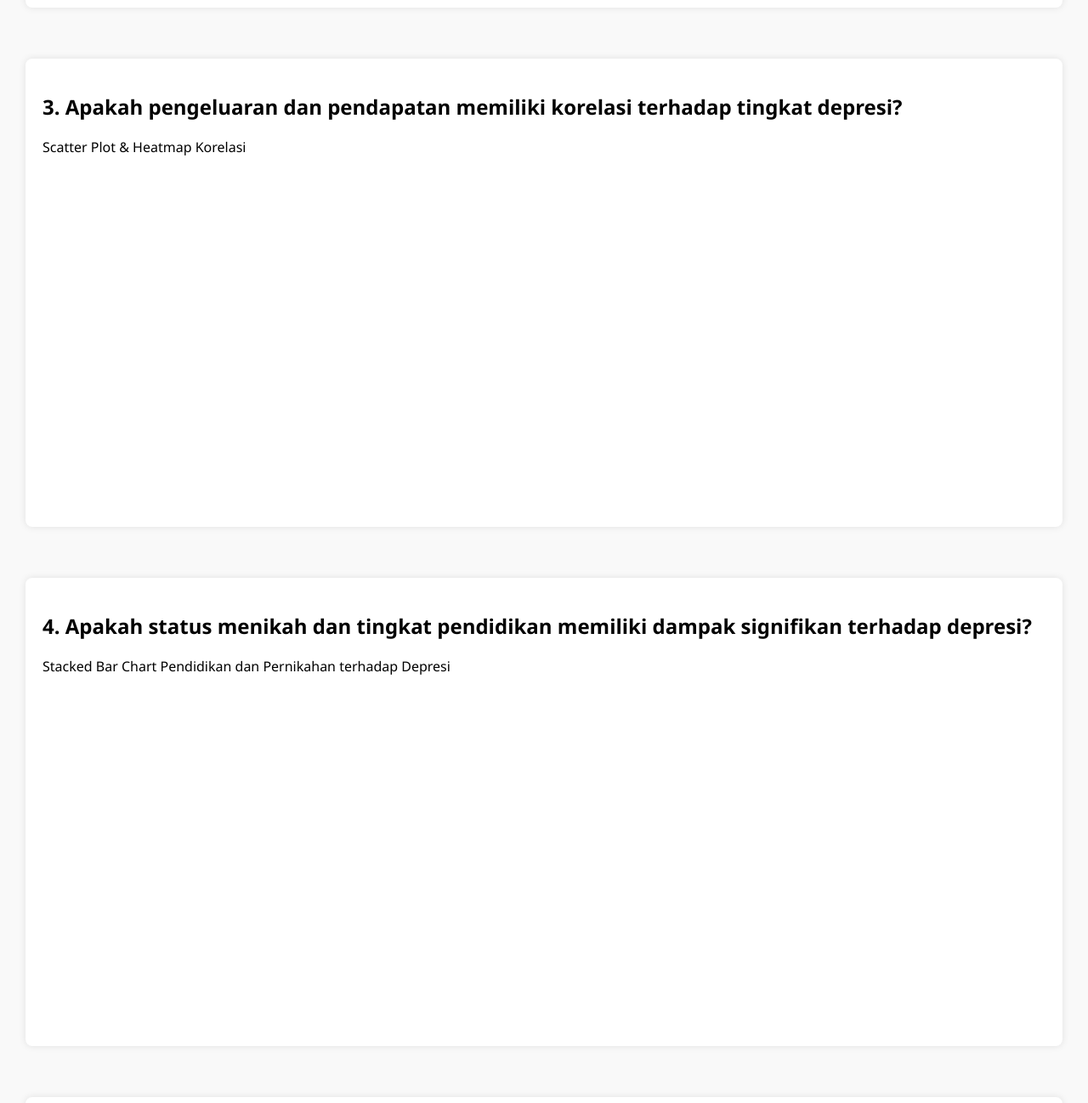
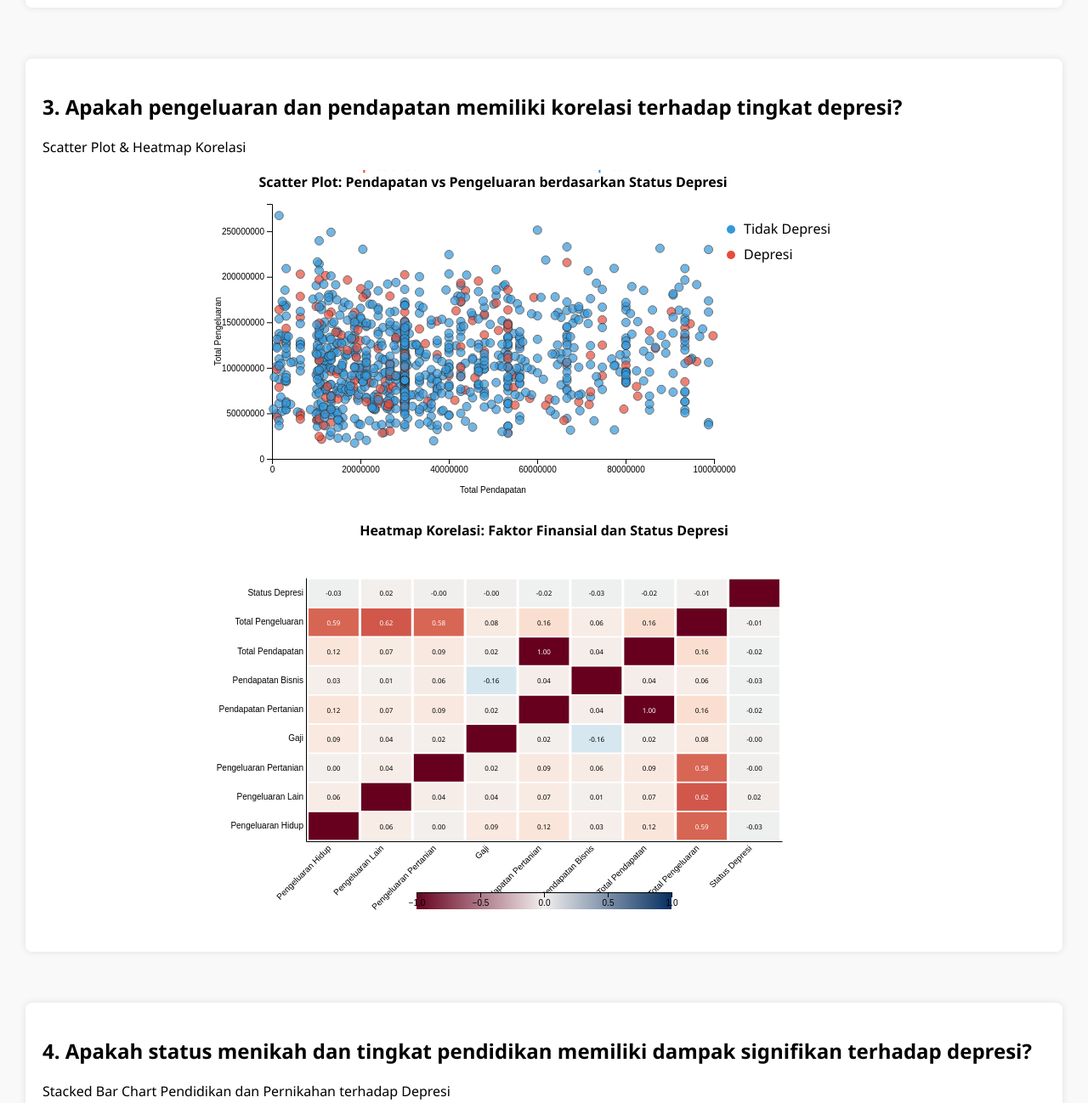
Before and after one commit to haikalaulia/visdat, a plain HTML site: page index.html in a window 1280 px wide. Shown: the part 1247-2545 px from the top of the page at 85% size. Drawn offline with Linux system fonts and the light colour scheme.

Commit message:
tambah 2,3

```diff
--- a/index.html
+++ b/index.html
@@ -19,10 +19,11 @@
   </section>
 
   <!-- 2. Histogram Usia -->
+  <!-- Ubah HTML -->
 <section id="chart-age-histogram">
   <h2>2. Bagaimana distribusi usia antara individu yang mengalami depresi dan yang tidak?</h2>
   <p>Histogram Usia Berdasarkan Status Depresi</p>
-    <svg id="age-histogram" width="700" height="400"></svg>
+  <div id="chart2" class="chart"></div>
   <script src="js/age-histogram.js"></script>
 </section>
 
@@ -30,9 +31,17 @@
 <section id="chart-financial-correlation">
   <h2>3. Apakah pengeluaran dan pendapatan memiliki korelasi terhadap tingkat depresi?</h2>
   <p>Scatter Plot & Heatmap Korelasi</p>
-    <svg id="financial-correlation" width="700" height="400"></svg>
+
+  <!-- Scatter Plot -->
+  <svg id="scatter-plot" width="800" height="400"></svg>
+
+  <!-- Heatmap -->
+  <svg id="heatmap" width="800" height="500"></svg>
+
   <script src="js/financial-correlation.js"></script>
 </section>
+
+
 
   <!-- 4. Stacked Bar Pendidikan dan Pernikahan -->
   <section id="chart-socio-edu-marriage">
--- a/js/age-histogram.js
+++ b/js/age-histogram.js
@@ -0,0 +1,139 @@
+// script2.js - Histogram usia berdasarkan status depresi (side-by-side, proporsi)
+
+d3.csv("b_depressed.csv").then(function(data) {
+    // Parsing dan konversi tipe data
+    data.forEach(d => {
+      d.age = +d.Age;
+      d.depressed = d.depressed === "1" ? "Depresi" : "Tidak Depresi";
+    });
+
+    // Setup SVG dan margin
+    const margin = { top: 40, right: 30, bottom: 50, left: 60 };
+    const width = 600 - margin.left - margin.right;
+    const height = 400 - margin.top - margin.bottom;
+
+    const svg = d3.select("#chart2")
+      .append("svg")
+      .attr("width", width + margin.left + margin.right)
+      .attr("height", height + margin.top + margin.bottom)
+      .append("g")
+      .attr("transform", `translate(${margin.left},${margin.top})`);
+
+    // Subset data berdasarkan status depresi
+    const depresi = data.filter(d => d.depressed === "Depresi");
+    const tidakDepresi = data.filter(d => d.depressed === "Tidak Depresi");
+
+    // Skala X
+    const x = d3.scaleLinear()
+      .domain(d3.extent(data, d => d.age))
+      .range([0, width]);
+
+    const histogram = d3.histogram()
+      .value(d => d.age)
+      .domain(x.domain())
+      .thresholds(x.ticks(20)); // 20 bin usia
+
+    // Hitung bins dan normalisasi
+    const bins1 = histogram(depresi);
+    const bins2 = histogram(tidakDepresi);
+
+    bins1.forEach(bin => bin.normalized = bin.length / depresi.length);
+    bins2.forEach(bin => bin.normalized = bin.length / tidakDepresi.length);
+
+    // Skala Y
+    const y = d3.scaleLinear()
+      .domain([0, d3.max([...bins1, ...bins2], d => d.normalized)])
+      .range([height, 0]);
+
+    // Sumbu X
+    svg.append("g")
+      .attr("transform", `translate(0,${height})`)
+      .call(d3.axisBottom(x));
+
+    // Sumbu Y
+    svg.append("g").call(d3.axisLeft(y));
+
+    // Gridlines
+    svg.append("g")
+      .attr("class", "grid")
+      .call(d3.axisLeft(y)
+        .tickSize(-width)
+        .tickFormat(""))
+      .attr("stroke-opacity", 0.1);
+
+    // Warna
+    const color = {
+      "Depresi": "#e74c3c",
+      "Tidak Depresi": "#3498db"
+    };
+
+    // Lebar batang dibagi dua
+    const barWidth = (x(bins1[0].x1) - x(bins1[0].x0)) / 2 - 1;
+
+    // Bar Depresi
+    svg.selectAll(".bar.depresi")
+      .data(bins1)
+      .enter()
+      .append("rect")
+      .attr("class", "bar depresi")
+      .attr("x", d => x(d.x0))
+      .attr("y", d => y(d.normalized))
+      .attr("width", barWidth)
+      .attr("height", d => height - y(d.normalized))
+      .style("fill", color["Depresi"]);
+
+    // Bar Tidak Depresi
+    svg.selectAll(".bar.tidakdepresi")
+      .data(bins2)
+      .enter()
+      .append("rect")
+      .attr("class", "bar tidakdepresi")
+      .attr("x", d => x(d.x0) + barWidth + 1)
+      .attr("y", d => y(d.normalized))
+      .attr("width", barWidth)
+      .attr("height", d => height - y(d.normalized))
+      .style("fill", color["Tidak Depresi"]);
+
+    // Judul
+    svg.append("text")
+      .attr("x", width / 2)
+      .attr("y", -15)
+      .attr("text-anchor", "middle")
+      .style("font-size", "16px")
+      .text("Distribusi Usia Berdasarkan Status Depresi");
+
+    // Label X
+    svg.append("text")
+      .attr("x", width / 2)
+      .attr("y", height + 40)
+      .attr("text-anchor", "middle")
+      .text("Usia");
+
+    // Label Y
+    svg.append("text")
+      .attr("transform", "rotate(-90)")
+      .attr("x", -height / 2)
+      .attr("y", -45)
+      .attr("text-anchor", "middle")
+      .text("Proporsi Individu");
+
+    // Legend
+    const legend = svg.append("g")
+      .attr("transform", `translate(${width - 130}, 10)`);
+
+    const categories = ["Depresi", "Tidak Depresi"];
+    categories.forEach((cat, i) => {
+      const g = legend.append("g")
+        .attr("transform", `translate(0, ${i * 20})`);
+
+      g.append("rect")
+        .attr("width", 15)
+        .attr("height", 15)
+        .attr("fill", color[cat]);
+
+      g.append("text")
+        .attr("x", 20)
+        .attr("y", 12)
+        .text(cat);
+    });
+  });
--- a/js/financial-correlation.js
+++ b/js/financial-correlation.js
@@ -0,0 +1,320 @@
+document.addEventListener('DOMContentLoaded', function() {
+  // Memuat dan memproses data CSV
+  d3.csv('b_depressed.csv').then(function(data) {
+    // Mengubah nilai string menjadi angka
+    data.forEach(d => {
+      d.living_expenses = +d.living_expenses;
+      d.other_expenses = +d.other_expenses;
+      d.farm_expenses = +d.farm_expenses;
+      d.total_expenses = +d.living_expenses + +d.other_expenses + +d.farm_expenses;
+
+      d.incoming_salary = +d.incoming_salary;
+      d.incoming_own_farm = +d.incoming_own_farm;
+      d.incoming_business = +d.incoming_business;
+      d.incoming_no_business = +d.incoming_no_business;
+      d.incoming_agricultural = +d.incoming_agricultural;
+      d.total_income = +d.incoming_salary + +d.incoming_own_farm + +d.incoming_business +
+                       +d.incoming_no_business + +d.incoming_agricultural;
+
+      d.depressed = +d.depressed;
+    });
+
+    // Membuat dua visualisasi: Scatter Plot dan Heatmap
+    buatScatterPlot(data);
+    buatHeatmap(data);
+  }).catch(function(error) {
+    console.error('Kesalahan saat memuat file CSV:', error);
+    document.getElementById('financial-correlation').innerHTML =
+      '<text x="50%" y="50%" text-anchor="middle">Kesalahan memuat data: ' + error.message + '</text>';
+  });
+});
+
+function buatScatterPlot(data) {
+  // Mengatur dimensi dan margin
+  const margin = {top: 40, right: 100, bottom: 60, left: 80};
+  const width = 700 - margin.left - margin.right;
+  const height = 400 - margin.top - margin.bottom;
+
+  // Membuat elemen SVG
+  const svg = d3.select('#scatter-plot')
+    .append('g')
+      .attr('class', 'scatter-plot')
+      .attr('transform', `translate(${margin.left},${margin.top})`);
+
+  // Mengatur skala
+  const xScale = d3.scaleLinear()
+    .domain([0, d3.max(data, d => d.total_income)])
+    .nice()
+    .range([0, width]);
+
+  const yScale = d3.scaleLinear()
+    .domain([0, d3.max(data, d => d.total_expenses)])
+    .nice()
+    .range([height, 0]);
+
+  // Menambahkan sumbu X dan Y dengan format angka yang bersih
+  svg.append('g')
+    .attr('class', 'x-axis')
+    .attr('transform', `translate(0,${height})`)
+    .call(d3.axisBottom(xScale).ticks(5).tickFormat(d3.format('.0f')))
+    .append('text')
+      .attr('class', 'axis-label')
+      .attr('x', width / 2)
+      .attr('y', 40)
+      .attr('fill', 'black')
+      .attr('text-anchor', 'middle')
+      .text('Total Pendapatan');
+
+  svg.append('g')
+    .attr('class', 'y-axis')
+    .call(d3.axisLeft(yScale).ticks(5).tickFormat(d3.format('.0f')))
+    .append('text')
+      .attr('class', 'axis-label')
+      .attr('transform', 'rotate(-90)')
+      .attr('x', -height / 2)
+      .attr('y', -60)
+      .attr('fill', 'black')
+      .attr('text-anchor', 'middle')
+      .text('Total Pengeluaran');
+
+  // Menambahkan titik-titik scatter plot
+  svg.append('g')
+    .selectAll('circle')
+    .data(data)
+    .enter()
+    .append('circle')
+      .attr('cx', d => xScale(d.total_income))
+      .attr('cy', d => yScale(d.total_expenses))
+      .attr('r', 5)
+      .attr('fill', d => d.depressed === 1 ? '#e74c3c' : '#3498db') // Merah untuk depresi, Biru untuk tidak depresi
+      .attr('stroke', '#333')
+      .attr('stroke-width', 1)
+      .attr('opacity', 0.7)
+      .append('title')
+        .text(d => `ID: ${d.Survey_id}\nPendapatan: ${d3.format(',')(d.total_income)}\nPengeluaran: ${d3.format(',')(d.total_expenses)}\nStatus: ${d.depressed === 1 ? 'Depresi' : 'Tidak Depresi'}`);
+
+  // Menambahkan legenda
+  const legend = svg.append('g')
+    .attr('class', 'legend')
+    .attr('transform', `translate(${width + 10}, 20)`);
+
+  // Tidak depresi
+  legend.append('circle')
+    .attr('cx', 10)
+    .attr('cy', 10)
+    .attr('r', 5)
+    .attr('fill', '#3498db');
+
+  legend.append('text')
+    .attr('x', 25)
+    .attr('y', 15)
+    .text('Tidak Depresi');
+
+  // Depresi
+  legend.append('circle')
+    .attr('cx', 10)
+    .attr('cy', 40)
+    .attr('r', 5)
+    .attr('fill', '#e74c3c');
+
+  legend.append('text')
+    .attr('x', 25)
+    .attr('y', 45)
+    .text('Depresi');
+
+  // Menambahkan judul
+  svg.append('text')
+    .attr('class', 'chart-title')
+    .attr('x', width / 2)
+    .attr('y', -20)
+    .attr('text-anchor', 'middle')
+    .attr('font-size', '16px')
+    .attr('font-weight', 'bold')
+    .text('Scatter Plot: Pendapatan vs Pengeluaran berdasarkan Status Depresi');
+
+  // Menghitung jumlah Depresi dan Tidak Depresi
+  const depresiCount = data.filter(d => d.depressed === 1).length;
+  const tidakDepresiCount = data.filter(d => d.depressed === 0).length;
+
+  // Menampilkan jumlah Depresi dan Tidak Depresi di atas grafik
+  svg.append('text')
+    .attr('x', width / 4)
+    .attr('y', -40)
+    .attr('text-anchor', 'middle')
+    .attr('font-size', '14px')
+    .attr('font-weight', 'bold')
+    .attr('fill', '#e74c3c')
+    .text(`Depresi: ${depresiCount}`);
+
+  svg.append('text')
+    .attr('x', (width / 4) * 3)
+    .attr('y', -40)
+    .attr('text-anchor', 'middle')
+    .attr('font-size', '14px')
+    .attr('font-weight', 'bold')
+    .attr('fill', '#3498db')
+    .text(`Tidak Depresi: ${tidakDepresiCount}`);
+}
+
+
+
+function buatHeatmap(data) {
+  // Menghitung matriks korelasi
+  const hitungKorelasi = (values1, values2) => {
+    const n = values1.length;
+    if (n === 0) return 0;
+
+    let sum1 = 0, sum2 = 0, sum1Sq = 0, sum2Sq = 0, pSum = 0;
+    for (let i = 0; i < n; i++) {
+      sum1 += values1[i];
+      sum2 += values2[i];
+      sum1Sq += values1[i] ** 2;
+      sum2Sq += values2[i] ** 2;
+      pSum += values1[i] * values2[i];
+    }
+
+    const num = pSum - (sum1 * sum2 / n);
+    const den = Math.sqrt((sum1Sq - sum1 ** 2 / n) * (sum2Sq - sum2 ** 2 / n));
+    return den === 0 ? 0 : num / den;
+  };
+
+  // Mendefinisikan variabel finansial untuk dianalisis
+  const variabel = [
+    { name: 'Pengeluaran Hidup', key: 'living_expenses' },
+    { name: 'Pengeluaran Lain', key: 'other_expenses' },
+    { name: 'Pengeluaran Pertanian', key: 'farm_expenses' },
+    { name: 'Gaji', key: 'incoming_salary' },
+    { name: 'Pendapatan Pertanian', key: 'incoming_agricultural' },
+    { name: 'Pendapatan Bisnis', key: 'incoming_business' },
+    { name: 'Total Pendapatan', key: 'total_income' },
+    { name: 'Total Pengeluaran', key: 'total_expenses' },
+    { name: 'Status Depresi', key: 'depressed' }
+  ];
+
+  // Menghitung matriks korelasi
+  const matriksKorelasi = [];
+  for (let i = 0; i < variabel.length; i++) {
+    matriksKorelasi[i] = [];
+    for (let j = 0; j < variabel.length; j++) {
+      const values1 = data.map(d => +d[variabel[i].key]);
+      const values2 = data.map(d => +d[variabel[j].key]);
+      matriksKorelasi[i][j] = hitungKorelasi(values1, values2);
+    }
+  }
+
+  // Mengatur dimensi dan margin untuk heatmap
+  const margin = {top: 80, right: 20, bottom: 110, left: 120};
+  const width = 700 - margin.left - margin.right;
+  const height = 500 - margin.top - margin.bottom;
+
+  // Membuat elemen SVG
+  const svg = d3.select('#heatmap')
+    .append('g')
+      .attr('class', 'heatmap')
+      .attr('transform', `translate(${margin.left},${margin.top})`);
+
+  // Mengatur skala
+  const x = d3.scaleBand()
+    .range([0, width])
+    .domain(variabel.map(d => d.name))
+    .padding(0.05);
+
+  const y = d3.scaleBand()
+    .range([height, 0])
+    .domain(variabel.map(d => d.name))
+    .padding(0.05);
+
+  // Skala warna untuk nilai korelasi (-1 hingga 1)
+  const skalawarna = d3.scaleSequential()
+    .interpolator(d3.interpolateRdBu)
+    .domain([1, -1]);
+
+  // Menambahkan sumbu X dan Y
+  svg.append('g')
+    .attr('transform', `translate(0,${height})`)
+    .call(d3.axisBottom(x).tickSize(0))
+    .selectAll('text')
+      .style('text-anchor', 'end')
+      .attr('dx', '-.8em')
+      .attr('dy', '.15em')
+      .attr('transform', 'rotate(-45)');
+
+  svg.append('g')
+    .call(d3.axisLeft(y).tickSize(0));
+
+  // Membuat dan mengisi sel heatmap
+  for (let i = 0; i < variabel.length; i++) {
+    for (let j = 0; j < variabel.length; j++) {
+      svg.append('rect')
+        .attr('x', x(variabel[j].name))
+        .attr('y', y(variabel[i].name))
+        .attr('width', x.bandwidth())
+        .attr('height', y.bandwidth())
+        .style('fill', skalawarna(matriksKorelasi[i][j]))
+        .append('title')
+          .text(`${variabel[i].name} vs ${variabel[j].name}: ${matriksKorelasi[i][j].toFixed(2)}`);
+
+      // Menambahkan teks korelasi
+      if (i !== j) { // Lewati diagonal (selalu 1)
+        svg.append('text')
+          .attr('x', x(variabel[j].name) + x.bandwidth() / 2)
+          .attr('y', y(variabel[i].name) + y.bandwidth() / 2)
+          .attr('text-anchor', 'middle')
+          .attr('dominant-baseline', 'central')
+          .attr('font-size', '8px')
+          .attr('fill', Math.abs(matriksKorelasi[i][j]) > 0.5 ? '#fff' : '#000')
+          .text(matriksKorelasi[i][j].toFixed(2));
+      }
+    }
+  }
+
+  // Menambahkan judul
+  svg.append('text')
+    .attr('class', 'heatmap-title')
+    .attr('x', width / 2)
+    .attr('y', -50)
+    .attr('text-anchor', 'middle')
+    .attr('font-size', '16px')
+    .attr('font-weight', 'bold')
+    .text('Heatmap Korelasi: Faktor Finansial dan Status Depresi');
+
+  // Menambahkan legenda warna
+  const legendWidth = 300;
+  const legendHeight = 20;
+
+  const legendX = d3.scaleLinear()
+    .domain([-1, 1])
+    .range([0, legendWidth]);
+
+  const legendAxis = d3.axisBottom()
+    .scale(legendX)
+    .ticks(5);
+
+  const defs = svg.append('defs');
+
+  const linearGradient = defs.append('linearGradient')
+    .attr('id', 'linear-gradient');
+
+  linearGradient.selectAll('stop')
+    .data([
+      {offset: '0%', color: skalawarna(1)},
+      {offset: '50%', color: skalawarna(0)},
+      {offset: '100%', color: skalawarna(-1)}
+    ])
+    .enter().append('stop')
+    .attr('offset', d => d.offset)
+    .attr('stop-color', d => d.color);
+
+  svg.append('g')
+    .attr('class', 'legend')
+    .attr('transform', `translate(${width/2 - legendWidth/2},${height + 60})`);
+
+  svg.select('.legend')
+    .append('rect')
+    .attr('width', legendWidth)
+    .attr('height', legendHeight)
+    .style('fill', 'url(#linear-gradient)');
+
+  svg.select('.legend')
+    .call(legendAxis);
+}
```
Lines whose indentation alone changed are shown as unchanged.
